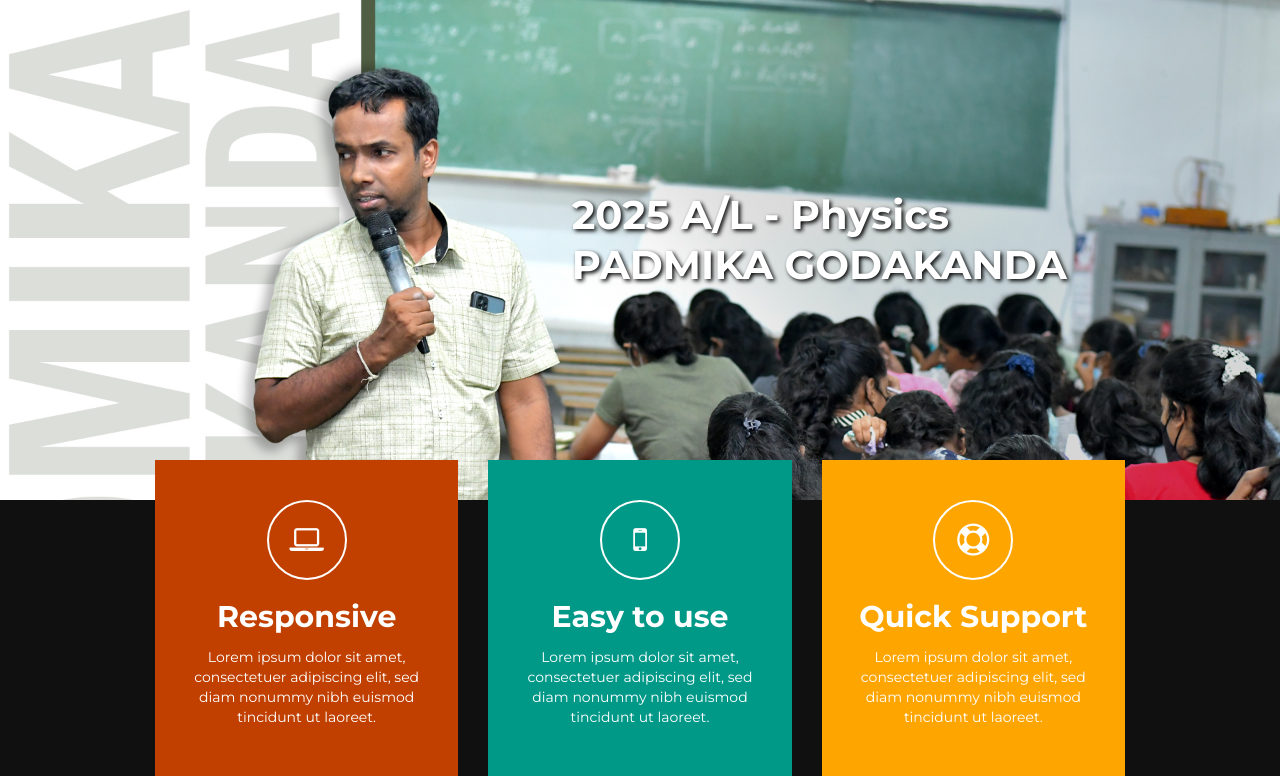
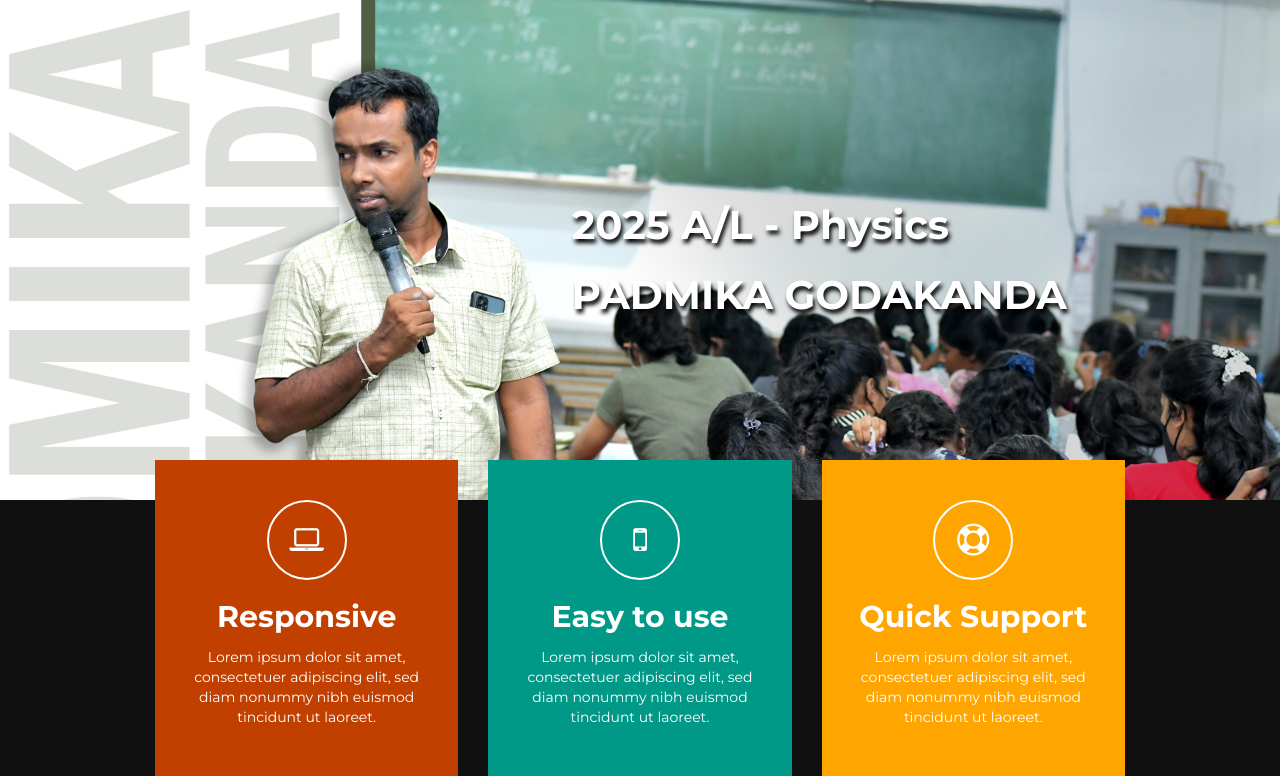
Before and after one commit to uruwanara/vidarshatemp, a PHP site: page /2025/index.html in a window 1280 px wide. Shown: the top 776 px of the page. Run offline with PHP 8.4, Linux system fonts and the light colour scheme; some libraries are stand-ins or nearby versions.

Commit message:
Update templatemo-style.css

```diff
--- a/2025/css/templatemo-style.css
+++ b/2025/css/templatemo-style.css
@@ -141,9 +141,9 @@ img {
 
 #home h1,
 #home h3 {
-  line-height: 30px;
+  line-height: 50px;
   font-size: 40px;
-  text-shadow: 2px 2px 4px #000000;
+  text-shadow: 2px 4px 4px #000000;
 }
 
 /* divider section */
```
